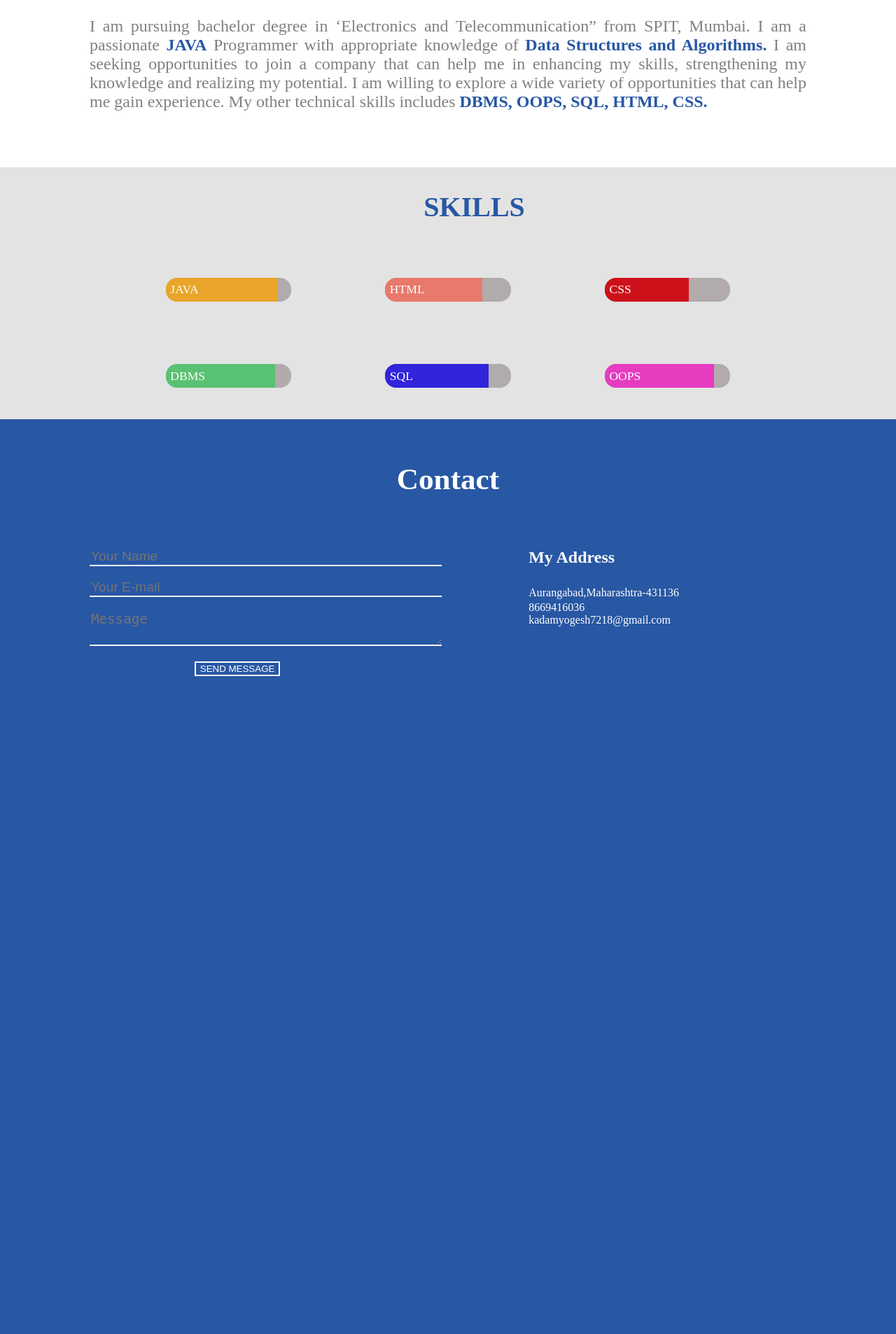
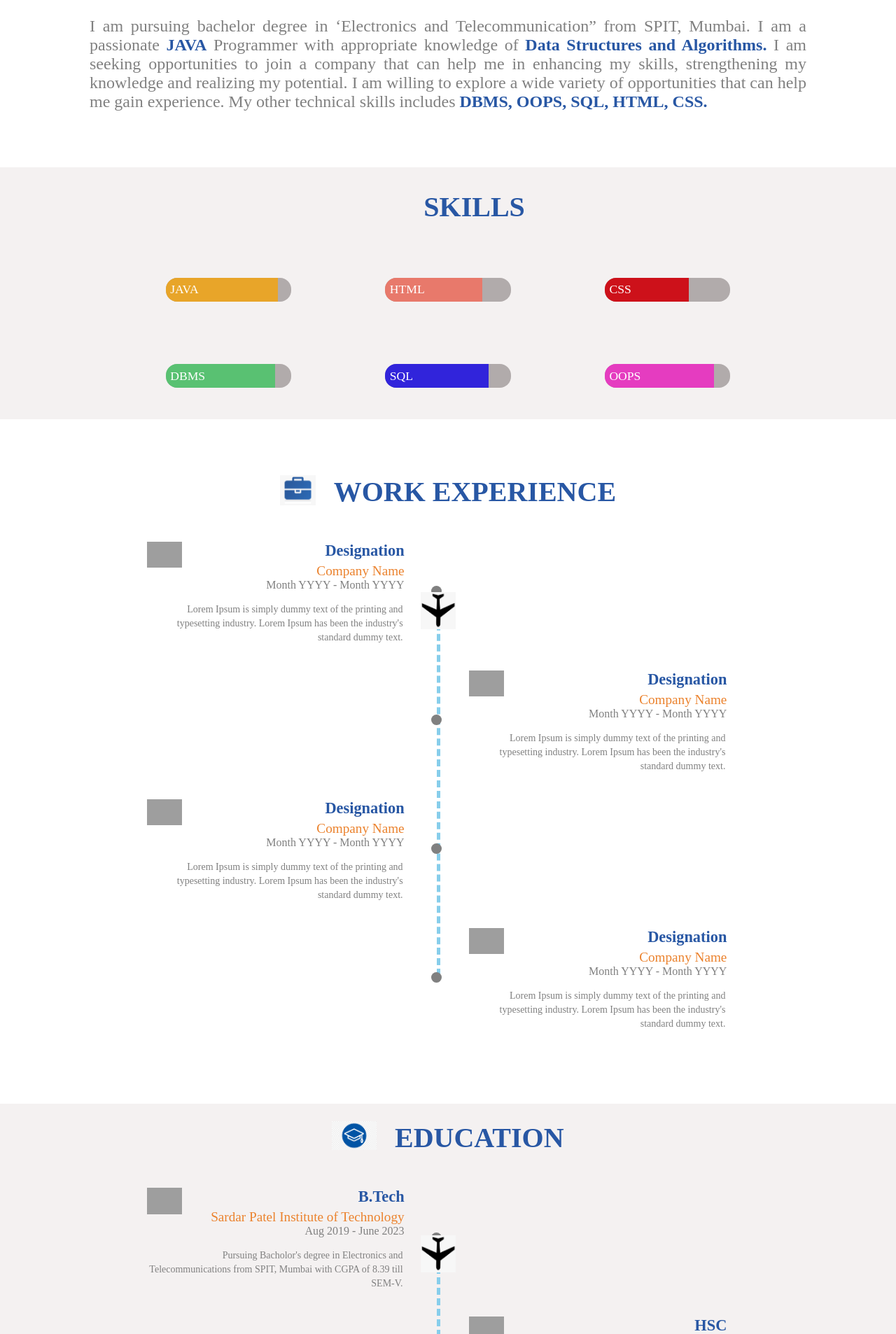
Before and after one commit to kadamyogesh7218/Portfolio-website, a PHP site: page / in a window 1280 px wide. Shown: the part 658-2564 px from the top of the page at 70% size. Before the commit the page ends 1624 px from the top, so only its background shows below. Run offline with PHP 8.4, Linux system fonts and the light colour scheme; some web fonts are replaced; grey boxes are pictures that could not be loaded.

Commit message:
new changes added

```diff
--- a/index.html
+++ b/index.html
@@ -17,7 +17,7 @@
                 <li><a href="#">Home</a></li>
                 <li><a href="#about">About</a></li>
                 <li><a href="#skills">Skills</a></li>
-                <li><a href="#experience">Experience</a></li>
+                <li><a href="#exp">Experience</a></li>
                 <li><a href="#education">Education</a></li>
                 <li><a href="#portfolio">Portfolio</a></li>
                 <li><a href="#contact">Contact</a></li>
@@ -82,13 +82,125 @@
 
 
 
-        <section id="experience" >
+        <section id="exp" class="section">
+            <div id="exp-header">
+                <span id="flex-for-exp-header">
+                    <img id="exp-logo" src="images/exp-logo.png" height="2%" width="4%">
+                    <span id="exp-heading"><h1>WORK EXPERIENCE</h1></span>
+                </span>
+            </div>
+            <div class="timeline">
+                <div class="timeline-box">
+                    <div class="timeline-container">
+                        <div class="timeline-logo">
+                            <img src="https://ninjasfiles.s3.amazonaws.com/asset_0000000000000030_1550710829_ninjasicon.png">
+                        </div>
+                        <h3 class="experience-designation m0 m-blue"> Designation </h3>
+                        <h4 class="experience-company-name"> Company Name </h4>
+                        <h5 class="experience-duration m0"> Month YYYY - Month YYYY </h5>
+
+                        <p class="experience-description text-justify"> Lorem Ipsum is simply dummy text of the printing and typesetting industry. Lorem Ipsum has been the industry's standard dummy text. </p>
+                    </div>
+
+                </div>
+                <div class="timeline-box">
+                    <div class="timeline-container">
+                        <div class="timeline-logo">
+                            <img src="https://ninjasfiles.s3.amazonaws.com/asset_0000000000000030_1550710829_ninjasicon.png">
+                        </div>
+                        <h3 class="experience-designation m0 m-blue"> Designation </h3>
+                        <h4 class="experience-company-name"> Company Name </h4>
+                        <h5 class="experience-duration m0"> Month YYYY - Month YYYY </h5>
+
+                        <p class="experience-description text-justify"> Lorem Ipsum is simply dummy text of the printing and typesetting industry. Lorem Ipsum has been the industry's standard dummy text. </p>
+                    </div>
+                </div>
+                <div class="timeline-box">
+                    <div class="timeline-container">
+                        <div class="timeline-logo">
+                            <img src="https://ninjasfiles.s3.amazonaws.com/asset_0000000000000030_1550710829_ninjasicon.png">
+                        </div>
+                        <h3 class="experience-designation m0 m-blue"> Designation </h3>
+                        <h4 class="experience-company-name"> Company Name </h4>
+                        <h5 class="experience-duration m0"> Month YYYY - Month YYYY </h5>
+
+                        <p class="experience-description text-justify"> Lorem Ipsum is simply dummy text of the printing and typesetting industry. Lorem Ipsum has been the industry's standard dummy text. </p>
+                    </div>
+                </div>
+                <div class="timeline-box">
+                    <div class="timeline-container">
+                        <div class="timeline-logo">
+                            <img src="https://ninjasfiles.s3.amazonaws.com/asset_0000000000000030_1550710829_ninjasicon.png">
+                        </div>
+                        <h3 class="experience-designation m0 m-blue"> Designation </h3>
+                        <h4 class="experience-company-name"> Company Name </h4>
+                        <h5 class="experience-duration m0"> Month YYYY - Month YYYY </h5>
+
+                        <p class="experience-description text-justify"> Lorem Ipsum is simply dummy text of the printing and typesetting industry. Lorem Ipsum has been the industry's standard dummy text. </p>
+                    </div>
+                </div>
+                <div id="timeline-divider">
+                    <div id="timeline-traveller">
+                        <img src="images/airplane-logo.png">
+                    </div>
+                </div>
+            </div>
 
         </section>
 
-        <section id="education" >
+        <section id="education" class="section">
+            <div id="edu-header">
+                <span id="flex-for-edu-header">
+                    <img id="edu-logo" src="images/edu-logo.png" height="4%" width="5%">
+                    <span id="edu-heading"><h1>EDUCATION</h1></span>
+                </span>
+            </div>
+            <div class="timeline">
+                <div class="timeline-box">
+                    <div class="timeline-container">
+                        <div class="timeline-logo">
+                            <img src="https://ninjasfiles.s3.amazonaws.com/asset_0000000000000030_1550710829_ninjasicon.png">
+                        </div>
+                        <h3 class="experience-designation m0 m-blue">B.Tech </h3>
+                        <h4 class="experience-company-name"> Sardar Patel Institute of Technology </h4>
+                        <h5 class="experience-duration m0"> Aug 2019 - June 2023 </h5>
+
+                        <p class="experience-description text-justify"> Pursuing Bacholor's degree in Electronics and Telecommunications from SPIT, Mumbai with CGPA of 8.39 till SEM-V. </p>
+                    </div>
+                </div>
+                <div class="timeline-box">
+                    <div class="timeline-container">
+                        <div class="timeline-logo">
+                            <img src="https://ninjasfiles.s3.amazonaws.com/asset_0000000000000030_1550710829_ninjasicon.png">
+                        </div>
+                        <h3 class="experience-designation m0 m-blue"> HSC </h3>
+                        <h4 class="experience-company-name"> L.B.T.V Junior College </h4>
+                        <h5 class="experience-duration m0"> Aug 2016 - Feb 2018 </h5>
+
+                        <p class="experience-description text-justify"> Completed my 12th from State board of Maharashtra with 82.46% </p>
+                    </div>
+                </div>
+                <div class="timeline-box">
+                    <div class="timeline-container">
+                        <div class="timeline-logo">
+                            <img src="https://ninjasfiles.s3.amazonaws.com/asset_0000000000000030_1550710829_ninjasicon.png">
+                        </div>
+                        <h3 class="experience-designation m0 m-blue"> SSC </h3>
+                        <h4 class="experience-company-name"> L.B.T.V High School </h4>
+                        <h5 class="experience-duration m0"> Aug 2015 - Mar 2016 </h5>
+
+                        <p class="experience-description text-justify"> Completed my 10th from State board of Maharashtra with 95.80%</p>
+                    </div>
+                </div>
+                <div id="timeline-divider">
+                    <div id="timeline-traveller">
+                        <img src="images/airplane-logo.png">
+                    </div>
+                </div>
+            </div>
 
         </section>
+
 
         <section id="portfolio" >
 
--- a/style.css
+++ b/style.css
@@ -122,9 +122,10 @@ body{
 /*------------skills---------------*/
 
 #skills{
-    background-color: rgba(128, 128, 128, 0.225);
+    /* background-color: rgba(128, 128, 128, 0.225); */
     margin-top:10vh;
     height:75%;
+    background-color: rgb(205 195 195 / 23%);
 }
 
 #skills-header{
@@ -193,6 +194,181 @@ body{
 
 
 
+
+
+
+/* -------work experience------- */
+#exp{
+    margin-top:10vh;
+    height:auto;
+    margin-bottom: 10vh;
+}
+
+
+#flex-for-exp-header{
+    display: flex;
+    justify-content: center;
+}
+
+#exp-logo{
+
+    display: inline-block;
+    margin-right: 2%;
+}
+#exp-heading h1{
+    padding:0;
+    margin:0;
+    display: inline-block;
+    font-size: 2.5rem;
+    color:#2857a4;
+}
+.timeline{
+    margin-top:5vh;
+    position:relative;
+    width:75%;
+    margin-left:12%;
+    /* border:2px solid black; */
+}
+.timeline-box{
+    position:relative;
+    margin:5px;
+    width:40%;
+    text-align: right;
+    min-height: 150px;
+    /* border:2px solid black; */
+}
+.timeline-box::after{
+    content: '';
+    position: absolute;
+    background-color: grey;
+    height: 15px;
+    width: 15px;
+    border-radius: 50%;
+    z-index:1;
+    top:40%;
+}
+
+
+.timeline-box:nth-child(2n){
+    margin-left:53%;
+}
+.timeline-box:nth-child(2n)::after{
+    left:-12%;
+}
+.timeline-box:nth-child(2n+1){
+    margin-left:5%;
+}
+.timeline-box:nth-child(2n+1)::after{
+    right:-11.9%;
+}
+
+
+.timeline-container {
+    padding: 8px;
+}
+
+.timeline-logo {
+    position: absolute;
+    width: 50px;
+    overflow: hidden;
+}
+
+.timeline-logo > img {
+    width: 100%;
+}
+
+
+.experience-designation {
+    font-size: 1.4rem;
+
+}
+
+.experience-company-name {
+    margin: 5px 0 0;
+    color: #eb822d;
+    font-weight: 400;
+    font-size: 1.2rem;
+}
+
+.experience-duration {
+    color: #9e9b9b;
+    font-weight: 100;
+    color: grey;
+    font-size: 1rem;
+}
+
+.experience-description {
+    font-size: 14px;
+    padding: 2px;
+    color: grey;
+    line-height: 20px;
+}
+
+.m0 {
+    margin: 0;
+}
+.m-blue {
+    color: #2857a4;
+}
+#exp #timeline-divider{
+    position:absolute;
+    width:0;
+    top:11%;
+    left:49%;
+    border-left:5px dashed skyblue;
+    height: 75%;
+    color: #433E3F;
+}
+
+
+#timeline-traveller{
+    position: sticky;
+    z-index: 2;
+    top:170px;
+   margin-left:-28px;
+
+}
+#timeline-traveller img{
+    width:50px;
+  display: block;
+}
+
+/* ----------Education--------- */
+#education{
+    margin-top:10vh;
+    height:auto;
+    margin-bottom: 10vh;
+    background-color: rgb(205 195 195 / 23%);
+}
+#edu-header{
+    padding-top:2%;
+}
+#flex-for-edu-header{
+    display: flex;
+    justify-content: center;
+}
+
+#edu-logo{
+
+    display: inline-block;
+    margin-right: 2%;
+}
+#edu-heading h1{
+    padding:0;
+    margin:0;
+    display: inline-block;
+    font-size: 2.5rem;
+    color:#2857a4;
+}
+#education #timeline-divider{
+    position:absolute;
+    width:0;
+    top:15%;
+    left:49%;
+    border-left:5px dashed skyblue;
+    height: 67%;
+    color: #433E3F;
+}
 
 
 /*---------------contact-------------*/
```
Also changed, not shown: script.js (added, +12 -0 lines), test.html (added, +18 -0 lines), images/airplane-logo.png (added), images/company-logo.jpg (added), images/edu-logo.png (added), images/exp-logo.png (added).
